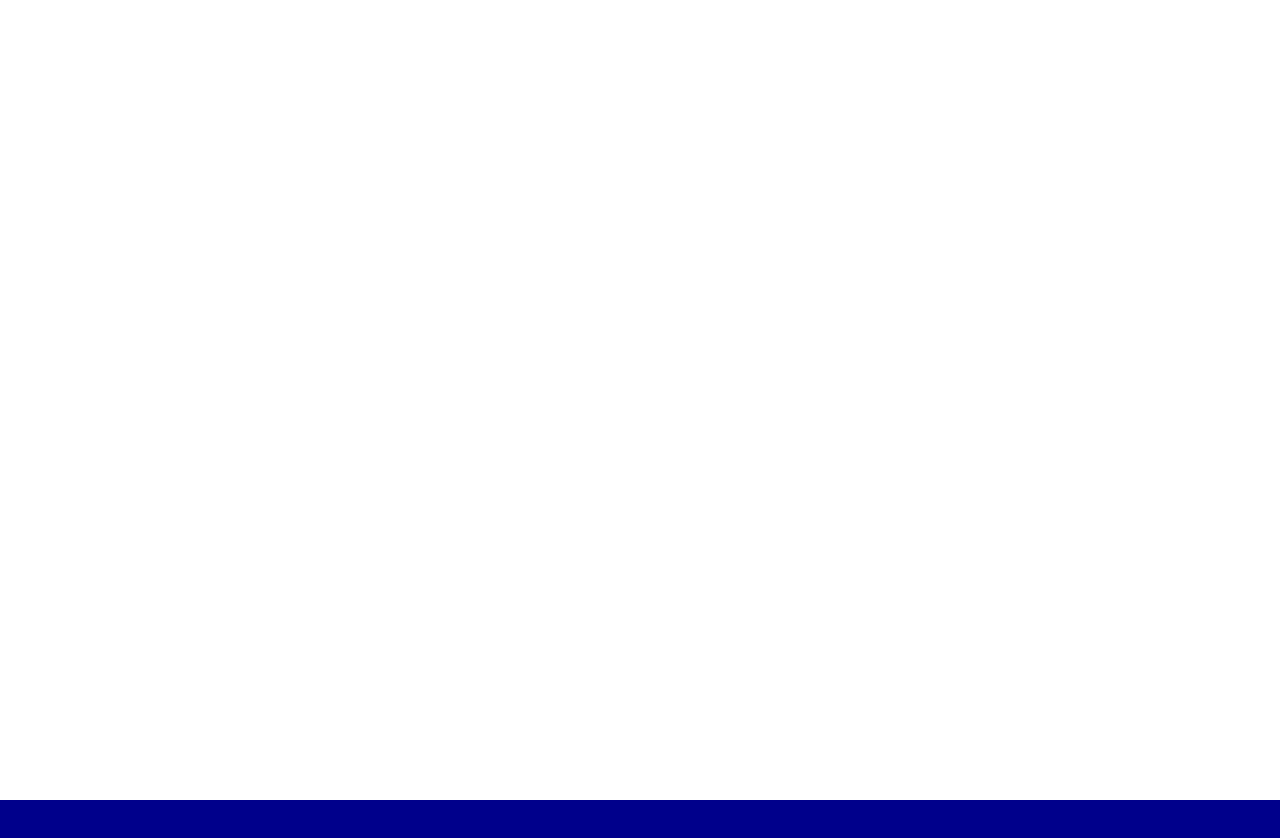
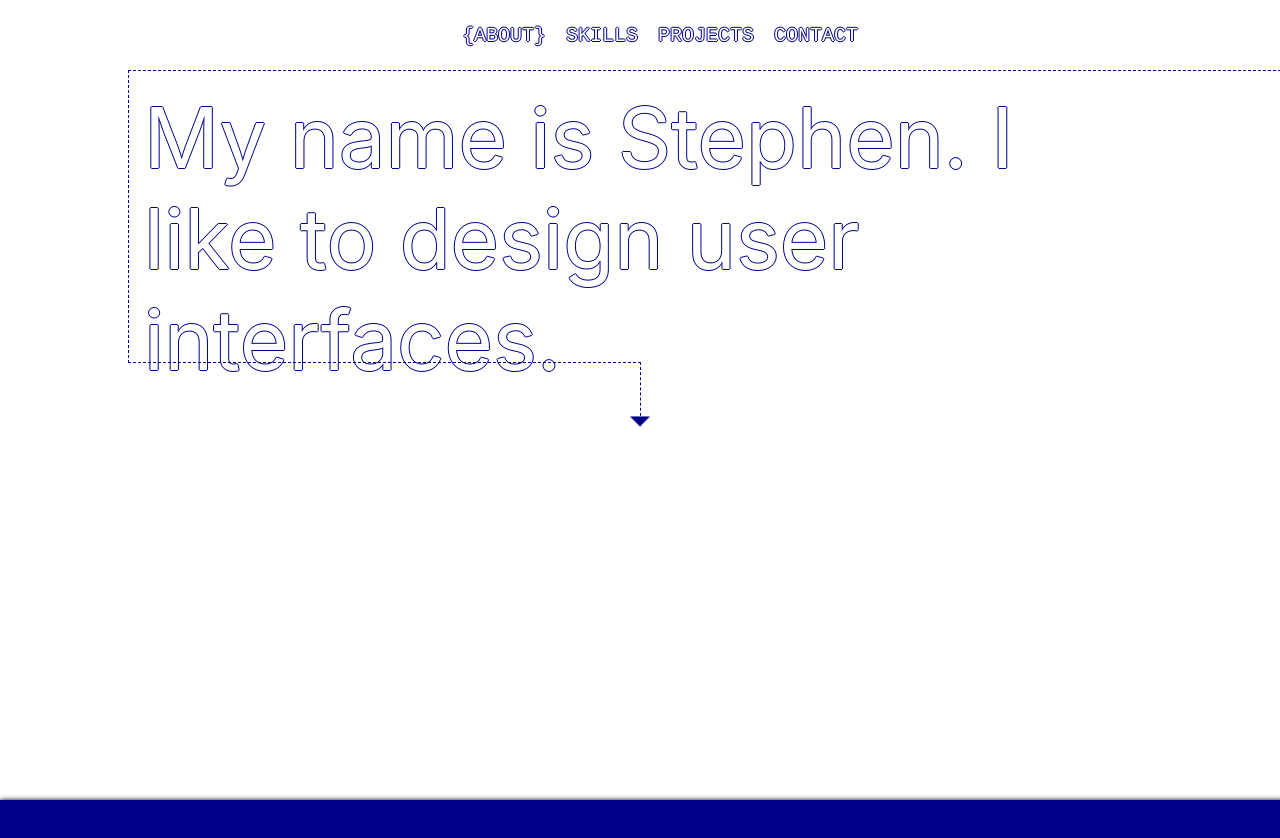
Before and after one commit to stephenobaker/react-portfolio, a React (Create React App) app: page / in a window 1280 px wide. Shown: the top 838 px of the page. Built offline with nearby package versions, Linux system fonts and the light colour scheme.

Commit message:
Complete hidden and unhidden splash text using vmin and vmax for proper formatting in all dimensions

```diff
--- a/src/App.css
+++ b/src/App.css
@@ -1,6 +1,5 @@
 .App {
-  text-align: center;
-  height: 4400px;
+  height: 900px;
 }
 
 .App-logo {
@@ -33,6 +32,150 @@
   }
 }
 
+nav {
+  margin: auto;
+}
+
+nav a {
+  color: white;
+  text-decoration: none;
+}
+
+nav ul {
+  margin: auto;
+}
+
+nav li {
+  display: inline-block;
+  margin: 0px 10px;
+}
+
+.nav-links {
+  position: fixed;
+  z-index: 6;
+  font-family: "Courier";
+  top: 0;
+  font-size: 20px;
+  width: 100%;
+  display: flex;
+  height: 70px;
+
+}
+
+.blue-nav-background {
+  height: 70px;
+  width: 100%;
+  position: fixed;
+  background-color: darkblue;
+  z-index: 5;
+  top: 0;
+  box-shadow: 0px 0px 5px 0px black;
+}
+
+.reveal {
+  position: fixed;
+  top: 70px;
+  color: white;
+  z-index: 2;
+  padding: 0 10vw;
+  width: 80vw;
+}
+
+.reveal--half {
+  height: calc((100vh - 70px)/2);
+}
+
+.large-letters {
+  font-size: calc(4vmin + 4vmax);
+  width: 80vw;
+  position: absolute;
+  left: 10vw;
+  margin: 2vmin;
+}
+
+.text-outline {
+  text-shadow: -1px 0 darkblue, 0 1px darkblue, 1px 0 darkblue, 0 -1px darkblue;
+}
+
+.dotted-box-top {
+  border-width: 1px;
+  height: calc((100vh - 70px) * .4);
+  width: 90vw;
+  border-color: darkblue;
+  border-style: dashed none none dashed;
+}
+.dotted-box-top::before {
+  content: "";
+  position: fixed;
+  top: calc((100vh - 70px) * .5 + 60px);
+  left: calc(50% - 10px);
+  width: 0;
+  height: 0;
+  border-left: 10px solid transparent;
+  border-right: 10px solid transparent;
+  border-top: 10px solid darkblue;
+  animation: pulse 2s infinite;
+}
+@keyframes pulse {
+  0% {transform: translate(0, 0);}
+  50% {transform: translate(0, -10px);}
+  100% {transform: translate(0, 0);}
+}
+.dotted-box-top::after {
+  content: "";
+  position: fixed;
+  top: calc(((100vh - 70px) * .4) + 70px);
+  left: 10vw;
+  width: 40vw;
+  height: calc((100vh - 70px) * .1 - 10px);
+  border-style: dashed dashed none none;
+  border-width: 1px;
+  border-color: darkblue;
+}
+
+.dotted-box-bottom::before {
+  content: "";
+  position: fixed;
+  top: calc(100vh - 10px);
+  left: calc(50% - 10px);
+  width: 0;
+  height: 0;
+  border-left: 10px solid transparent;
+  border-right: 10px solid transparent;
+  border-top: 10px solid white;
+  animation: pulse 2s infinite;
+}
+.dotted-box-bottom {
+  position: fixed;
+  left: 0;
+  border-width: 1px;
+  height: calc((100vh - 70px) * .4);
+  width: 90vw;
+  border-color: white;
+  border-style: dashed dashed none none;
+}
+.dotted-box-bottom::after {
+  content: "";
+  position: fixed;
+  top: calc(((100vh - 70px) * .9) + 70px);
+  left: 50%;
+  width: 40vw;
+  height: calc((100vh - 70px) * .1 - 10px);
+  border-style: dashed none none dashed;
+  border-width: 1px;
+  border-color: white;
+}
+
+.info-section {
+  width: 100vw;
+  text-align: center;
+  font-size: 30px;
+}
+
+.content-span {
+  height: 4200px;
+}
+
 .first-box {
   background-color: darkblue;
   height: calc(100vh + 100vw);
@@ -41,13 +184,13 @@
   position: fixed;
   z-index: 1;
   top: 100vh;
+  box-shadow: 5px 5px 5px 5px black;
 }
 
 .second-box {
   background-color: white;
   height: calc(100vh - 70px);
   width: calc(100vh + 100vw);
-  transform: rotate(90deg);
   transform-origin: top left;
   position: fixed;
   z-index: 3;
--- a/src/App.js
+++ b/src/App.js
@@ -4,12 +4,13 @@ import './App.css';
 
 
 
-class RadialWipeTop extends React.Component{
+class RadialWipeTop extends React.Component {
   constructor(props) {
     super(props);
     this.state = {
       firstBoxPosition: 0,
-      secondBoxPosition: 0
+      secondBoxPosition: 90,
+      radialWipeDone: false
     };
     this.handleScroll = this.handleScroll.bind(this);
   }
@@ -32,9 +33,15 @@ class RadialWipeTop extends React.Component{
 
     }
     if (secondBoxScroll < 0) {
-      this.setState({secondBoxPosition: 0})
+      this.setState({
+        secondBoxPosition: 0,
+        radialWipeDone: true
+      });
     } else {
-      this.setState({secondBoxPosition: secondBoxScroll})
+      this.setState({
+        secondBoxPosition: secondBoxScroll,
+        radialWipeDone: false
+      });
     }
 
 
@@ -44,13 +51,44 @@ class RadialWipeTop extends React.Component{
   render() {
     return (
       <div>
+        <div className="nav-links text-outline">
+          <nav>
+            <ul>
+              <li><a href="#">{'{ABOUT}'}</a></li>
+              <li><a href="#">SKILLS</a></li>
+              <li><a href="#">PROJECTS</a></li>
+              <li><a href="#">CONTACT</a></li>
+            </ul>
+          </nav>
+        </div>
+        <div className="blue-nav-background" style={{display: `${this.state.radialWipeDone ? 'block' : 'none'}`}} />
+        <div className="reveal">
+          <div className="reveal--half">
+            <div className="dotted-box-top">
+              <div className="large-letters text-outline">My name is Stephen. I like to design user interfaces.</div>
+            </div>
+          </div>
+          <div className="reveal--half">
+            <div className="dotted-box-bottom">
+              <div className="large-letters">And I love to design the software behind them!</div>
+            </div>
+          </div>
+        </div>
+        <div className="" style={{display: "" }} />
         <div className="first-box" style={{transform: `rotate(${this.state.firstBoxPosition}deg)`}} />
-        <div className="second-box" style={{transform: `rotate(${this.state.secondBoxPosition}deg)`}} />
+        <div className="second-box" style={{transform: `rotate(${this.state.secondBoxPosition}deg)`, position: `${this.state.radialWipeDone ? 'relative' : 'fixed'}`, top: `${this.state.radialWipeDone ? '970px' : '70px'}`}}>
+          <div className="info-section">
+            Skills are listed here
+          </div>
+        </div>
       </div>
     );
   }
 }
 
+function Content() {
+  return (<div className="content-span" />)
+}
 
 
 
@@ -58,6 +96,7 @@ function App() {
   return (
     <div className="App">
       <RadialWipeTop />
+      <Content />
 
     </div>
   );
```
